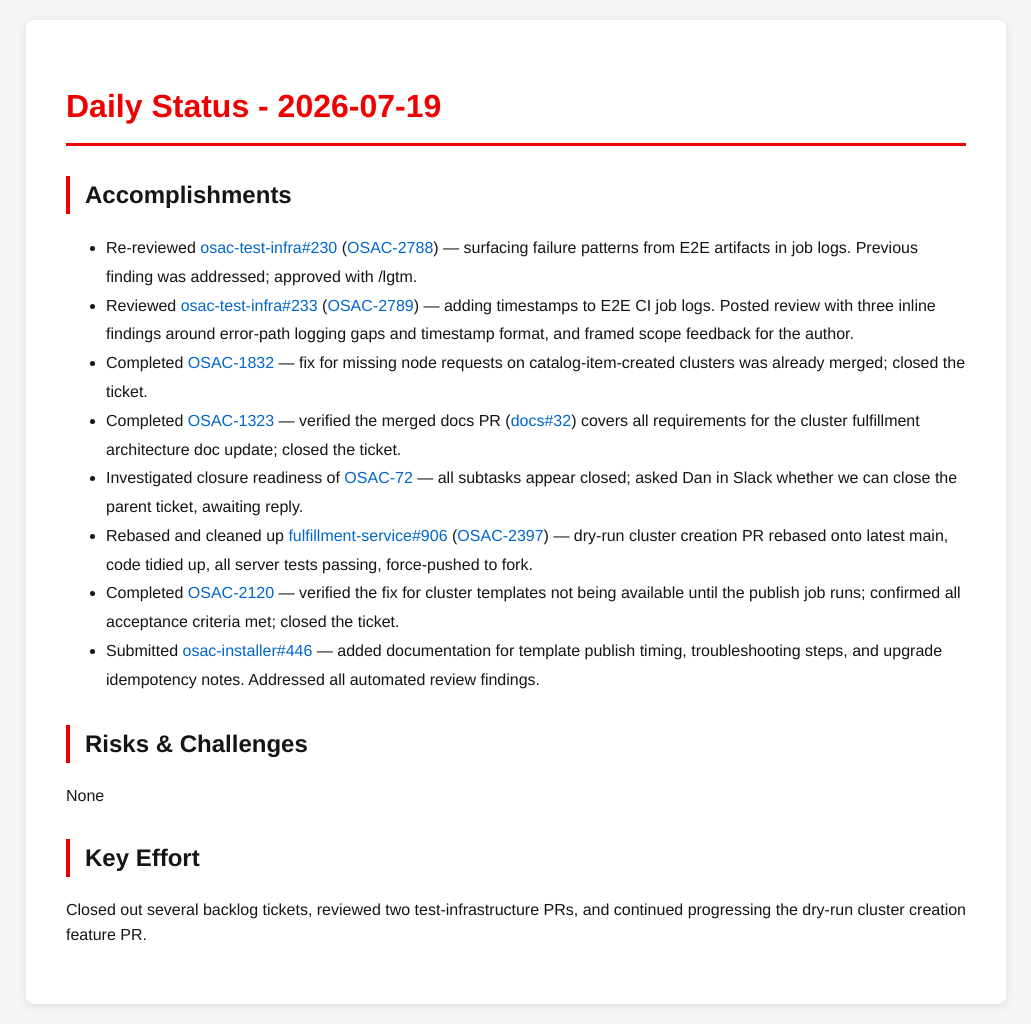
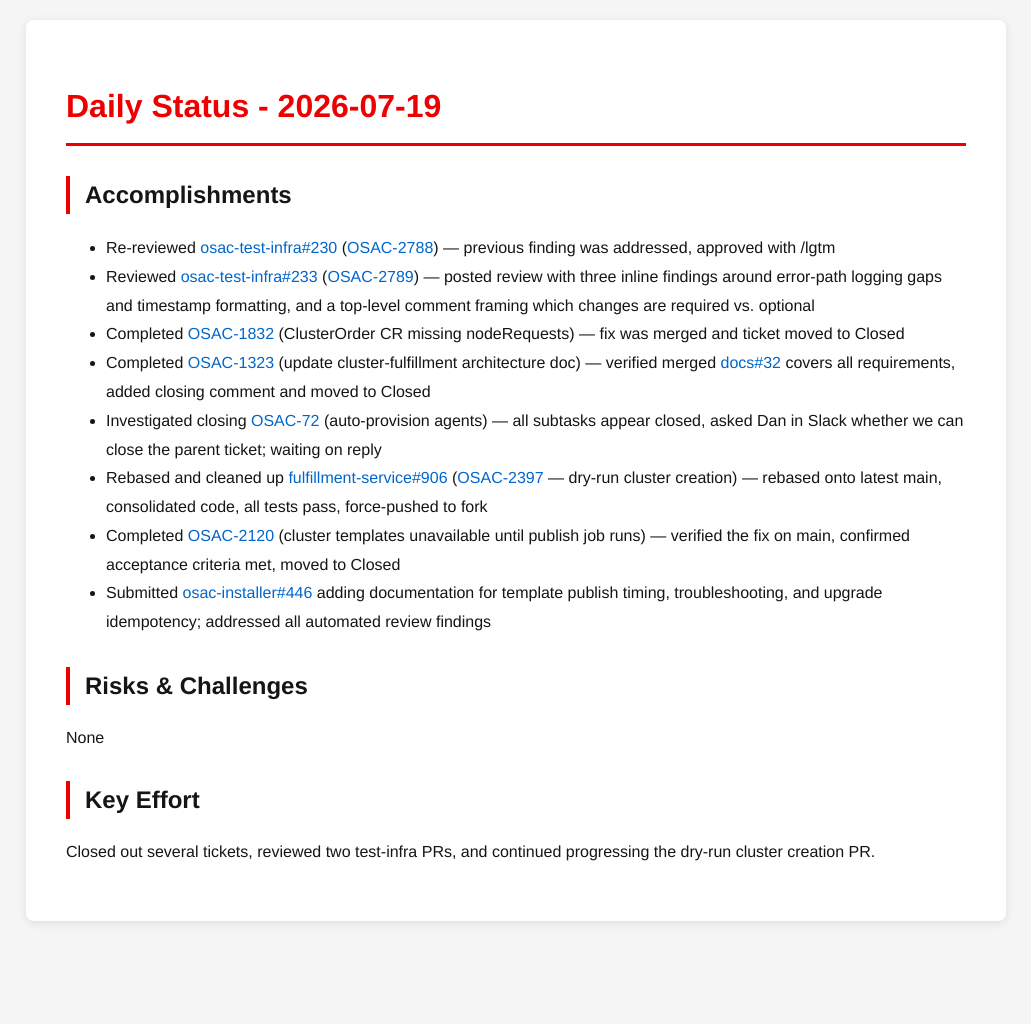
Before and after one commit to tzvatot/daily-status, a Jekyll site: the page built from 2026-07-19.md, in a window 1280 px wide. Shown: the whole page, without its empty margins (124-1155 px from the left). Built offline with Jekyll 4.4.1, drawn with Linux system fonts in a browser that asks for light colours; after the commit the page ends 941 px from its top, so only the background shows below that.

Commit message:
Daily status update - 2026-07-19

```diff
--- a/2026-07-19.md
+++ b/2026-07-19.md
@@ -7,17 +7,17 @@ date: 2026-07-19
 # Daily Status - 2026-07-19
 
 ## Accomplishments
-- Re-reviewed [osac-test-infra#230](https://github.com/osac-project/osac-test-infra/pull/230) ([OSAC-2788](https://redhat.atlassian.net/browse/OSAC-2788)) — surfacing failure patterns from E2E artifacts in job logs. Previous finding was addressed; approved with /lgtm.
-- Reviewed [osac-test-infra#233](https://github.com/osac-project/osac-test-infra/pull/233) ([OSAC-2789](https://redhat.atlassian.net/browse/OSAC-2789)) — adding timestamps to E2E CI job logs. Posted review with three inline findings around error-path logging gaps and timestamp format, and framed scope feedback for the author.
-- Completed [OSAC-1832](https://redhat.atlassian.net/browse/OSAC-1832) — fix for missing node requests on catalog-item-created clusters was already merged; closed the ticket.
-- Completed [OSAC-1323](https://redhat.atlassian.net/browse/OSAC-1323) — verified the merged docs PR ([docs#32](https://github.com/osac-project/docs/pull/32)) covers all requirements for the cluster fulfillment architecture doc update; closed the ticket.
-- Investigated closure readiness of [OSAC-72](https://redhat.atlassian.net/browse/OSAC-72) — all subtasks appear closed; asked Dan in Slack whether we can close the parent ticket, awaiting reply.
-- Rebased and cleaned up [fulfillment-service#906](https://github.com/osac-project/fulfillment-service/pull/906) ([OSAC-2397](https://redhat.atlassian.net/browse/OSAC-2397)) — dry-run cluster creation PR rebased onto latest main, code tidied up, all server tests passing, force-pushed to fork.
-- Completed [OSAC-2120](https://redhat.atlassian.net/browse/OSAC-2120) — verified the fix for cluster templates not being available until the publish job runs; confirmed all acceptance criteria met; closed the ticket.
-- Submitted [osac-installer#446](https://github.com/osac-project/osac-installer/pull/446) — added documentation for template publish timing, troubleshooting steps, and upgrade idempotency notes. Addressed all automated review findings.
+- Re-reviewed [osac-test-infra#230](https://github.com/osac-project/osac-test-infra/pull/230) ([OSAC-2788](https://redhat.atlassian.net/browse/OSAC-2788)) — previous finding was addressed, approved with /lgtm
+- Reviewed [osac-test-infra#233](https://github.com/osac-project/osac-test-infra/pull/233) ([OSAC-2789](https://redhat.atlassian.net/browse/OSAC-2789)) — posted review with three inline findings around error-path logging gaps and timestamp formatting, and a top-level comment framing which changes are required vs. optional
+- Completed [OSAC-1832](https://redhat.atlassian.net/browse/OSAC-1832) (ClusterOrder CR missing nodeRequests) — fix was merged and ticket moved to Closed
+- Completed [OSAC-1323](https://redhat.atlassian.net/browse/OSAC-1323) (update cluster-fulfillment architecture doc) — verified merged [docs#32](https://github.com/osac-project/docs/pull/32) covers all requirements, added closing comment and moved to Closed
+- Investigated closing [OSAC-72](https://redhat.atlassian.net/browse/OSAC-72) (auto-provision agents) — all subtasks appear closed, asked Dan in Slack whether we can close the parent ticket; waiting on reply
+- Rebased and cleaned up [fulfillment-service#906](https://github.com/osac-project/fulfillment-service/pull/906) ([OSAC-2397](https://redhat.atlassian.net/browse/OSAC-2397) — dry-run cluster creation) — rebased onto latest main, consolidated code, all tests pass, force-pushed to fork
+- Completed [OSAC-2120](https://redhat.atlassian.net/browse/OSAC-2120) (cluster templates unavailable until publish job runs) — verified the fix on main, confirmed acceptance criteria met, moved to Closed
+- Submitted [osac-installer#446](https://github.com/osac-project/osac-installer/pull/446) adding documentation for template publish timing, troubleshooting, and upgrade idempotency; addressed all automated review findings
 
 ## Risks & Challenges
 None
 
 ## Key Effort
-Closed out several backlog tickets, reviewed two test-infrastructure PRs, and continued progressing the dry-run cluster creation feature PR.
+Closed out several tickets, reviewed two test-infra PRs, and continued progressing the dry-run cluster creation PR.
```
